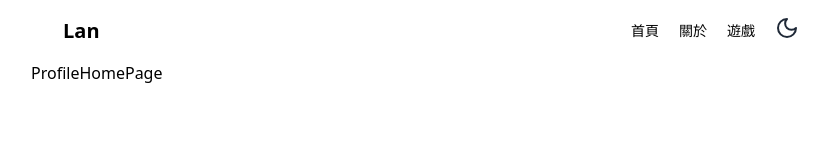
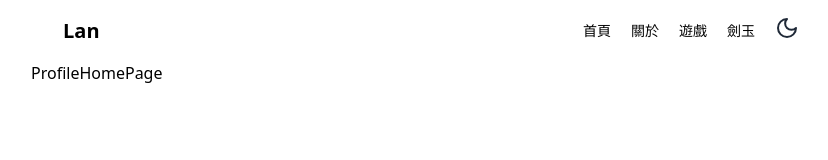
Before and after one commit to IOUKI/my-github-pages, a Next.js app: page /profile in a window 1280 px wide. Shown: the top 160 px of the page, without its empty margins (209-1037 px from the left). Built offline with nearby package versions, Linux system fonts and the light colour scheme.

Commit message:
feat: kendama tools link

```diff
--- a/app/profile/layout.tsx
+++ b/app/profile/layout.tsx
@@ -24,6 +24,7 @@ export default function ProfileLayout({ children }: { children: React.ReactNode
                 <Link href="/profile" scroll={false} className="font-medium focus:outline-none hover:underline">首頁</Link>
                 <Link href="/profile/about" scroll={false} className="font-medium focus:outline-none hover:underline">關於</Link>
                 <Link href="/games" scroll={false} className="font-medium focus:outline-none hover:underline">遊戲</Link>
+                <Link href="/kendamaTools" scroll={false} className="font-medium focus:outline-none hover:underline">劍玉</Link>
                 <div><ThemeSwitcher /></div>
               </div>
             </div>
```
